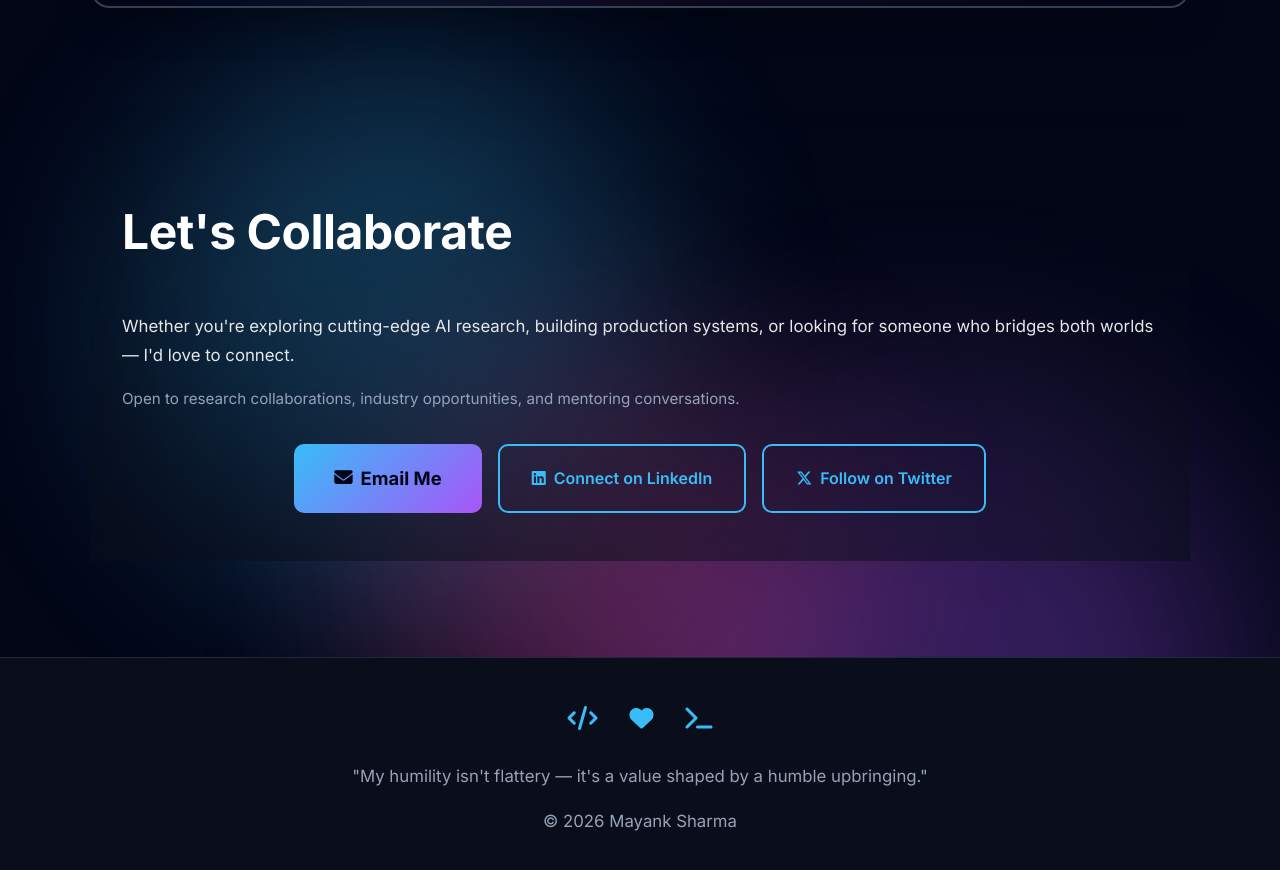
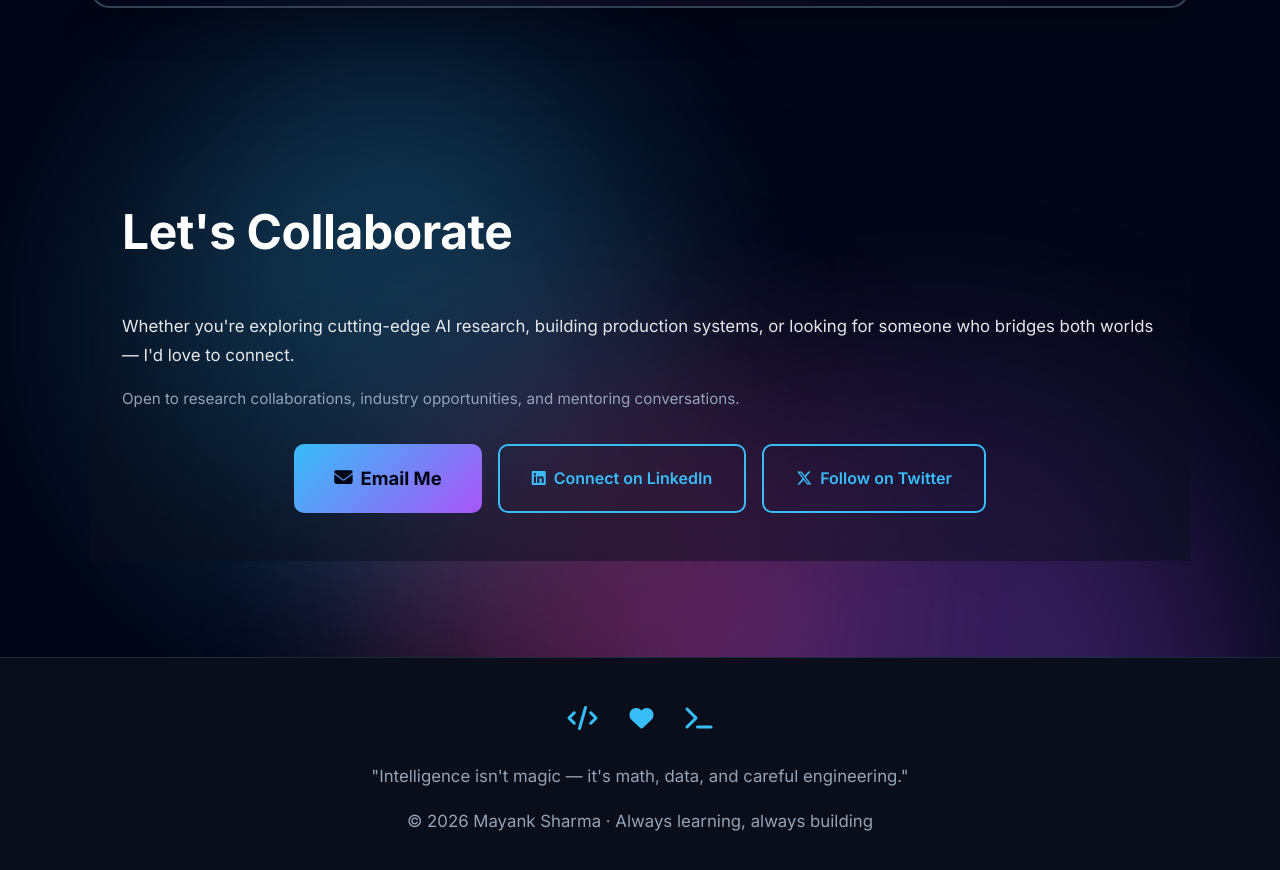
Before and after one commit to mayank1101/mayank1101.github.io, a Jekyll site: the page built from index.html, in a window 1280 px wide and 900 px high, scrolled down 4082 px. Shown: the top 870 px of the window. Built offline with Jekyll 4.4.1, drawn with Linux system fonts in a browser that asks for light colours.

Commit message:
updated footer text

```diff
--- a/about.html
+++ b/about.html
@@ -277,9 +277,9 @@
     <i class="fas fa-terminal"></i>
   </div>
   <p>
-    "My humility isn't flattery — it's a value shaped by a humble upbringing."
+    "Intelligence isn't magic — it's math, data, and careful engineering."
   </p>
-  <p>© 2026 Mayank Sharma</p>
+  <p>© 2026 Mayank Sharma · Always learning, always building</p>
 </div>
 
 <script src="assets/animations.js"></script>
--- a/index.html
+++ b/index.html
@@ -274,9 +274,9 @@
     <i class="fas fa-terminal"></i>
   </div>
   <p>
-    "My humility isn't flattery — it's a value shaped by a humble upbringing."
+    "Intelligence isn't magic — it's math, data, and careful engineering."
   </p>
-  <p>© 2026 Mayank Sharma</p>
+  <p>© 2026 Mayank Sharma · Always learning, always building</p>
 </div>
 
 <script src="assets/animations.js"></script>
```
